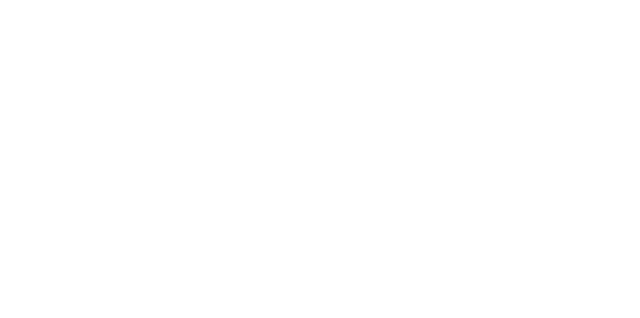
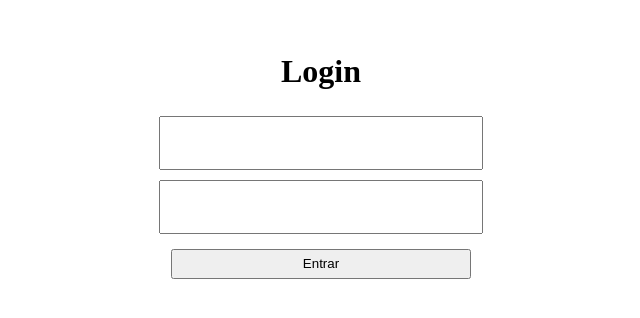
Before and after one commit to GuiOliveiraRamos/projeto18-freela-front, a React (Vite) app: page /signin in a window 1280 px wide. Before the commit this address had no page. Shown: the part 248-566 px from the top of the page, without its empty margins (319-959 px from the left). Built offline with nearby package versions, Linux system fonts and the light colour scheme.

Commit message:
feat: signin

```diff
--- a/src/App.jsx
+++ b/src/App.jsx
@@ -1,10 +1,12 @@
 import { BrowserRouter, Route, Routes } from "react-router-dom";
 import SignUp from "./components/SignUp";
+import SignIn from "./components/SignIn";
 
 function App() {
   return (
     <BrowserRouter>
       <Routes>
+        <Route path="/signin" element={<SignIn />} />
         <Route path="/signup" element={<SignUp />} />
       </Routes>
     </BrowserRouter>
--- a/src/components/SignIn.jsx
+++ b/src/components/SignIn.jsx
@@ -0,0 +1,52 @@
+import { useState } from "react";
+import { useNavigate } from "react-router-dom";
+import { styled } from "styled-components";
+
+export default function SignIn() {
+  const navigate = useNavigate();
+  const [email, setEmail] = useState("");
+  const [password, setPassword] = useState("");
+
+  const handleSignIn = (e) => {
+    e.preventDefault();
+    navigate("/home");
+  };
+  return (
+    <Container>
+      <Forms>
+        <h1>Login</h1>
+        <input type="email" onChange={(e) => setEmail(e.target.value)} />
+        <input type="password" onChange={(e) => setPassword(e.target.value)} />
+        <button type="submit" onSubmit={handleSignIn}>
+          Entrar
+        </button>
+      </Forms>
+    </Container>
+  );
+}
+
+const Container = styled.div`
+  width: 100%;
+  height: 100vh;
+`;
+
+const Forms = styled.form`
+  width: 100%;
+  height: 100%;
+  display: flex;
+  flex-direction: column;
+  justify-content: center;
+  align-items: center;
+
+  input {
+    margin: 5px;
+    width: 300px;
+    height: 30px;
+    padding: 10px;
+  }
+  button {
+    margin: 10px;
+    width: 300px;
+    height: 30px;
+  }
+`;
```
